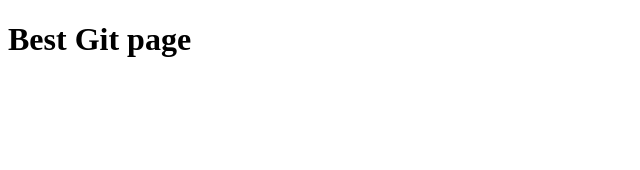
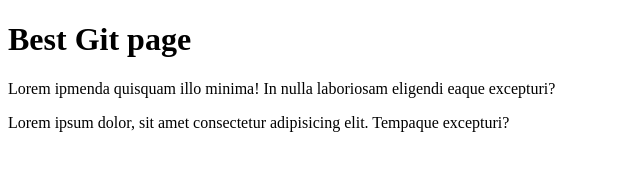
Before and after one commit to KhaoulaAYARI/first_repo, a plain HTML site: page index.html in a window 1280 px wide. Shown: the whole page, without its empty margins (0-640 px from the left). Drawn offline with Linux system fonts and the light colour scheme.

Commit message:
morechanges

```diff
--- a/index.html
+++ b/index.html
@@ -7,5 +7,7 @@
 </head>
 <body>
     <h1>Best Git page</h1>
+    <p>Lorem ipmenda quisquam illo minima! In nulla laboriosam eligendi eaque excepturi?</p>
+    <p>Lorem ipsum dolor, sit amet consectetur adipisicing elit. Tempaque excepturi?</p>
 </body>
 </html>
```
